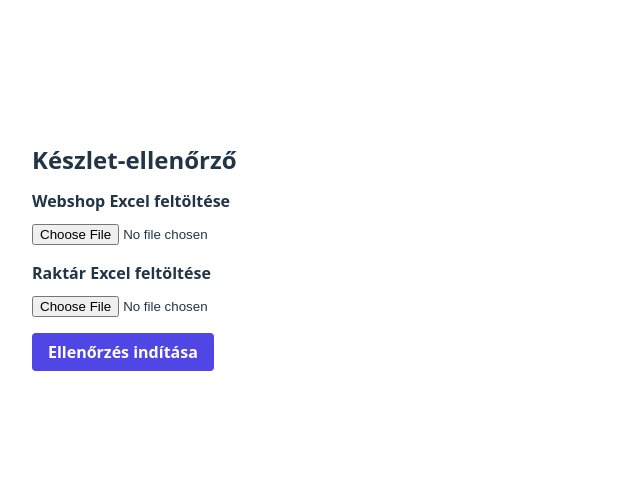
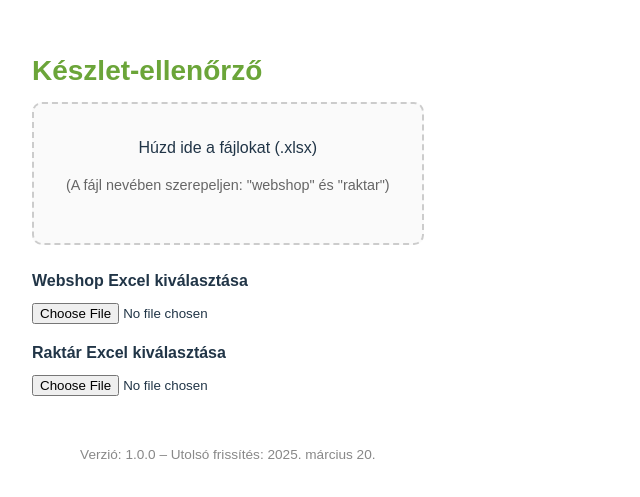
Before and after one commit to vajki8/keszlet-ellenor, a React (Vite) app: page / in a window 1280 px wide. Shown: the part 149-646 px from the top of the page, without its empty margins (0-640 px from the left). Built offline with nearby package versions, Linux system fonts and the light colour scheme.

Commit message:
In-site preview,Version,Sort

```diff
--- a/src/App.jsx
+++ b/src/App.jsx
@@ -1,14 +1,27 @@
-import { useState } from "react";
+import { useState, useCallback, useEffect } from "react";
 import * as XLSX from "xlsx";
 
 function App() {
   const [raktarFile, setRaktarFile] = useState(null);
   const [webshopFile, setWebshopFile] = useState(null);
+  const [dragOver, setDragOver] = useState(false);
+  const [summary, setSummary] = useState(null);
+  const [filterText, setFilterText] = useState("");
+  const [filterField, setFilterField] = useState("Cikkszám");
 
-  function handleFileUpload(e, setter) {
-    const file = e.target.files[0];
-    setter(file);
-  }
+  const handleFileUpload = (file) => {
+    if (!file.name.endsWith(".xlsx")) return;
+    const lowered = file.name.toLowerCase();
+    if (lowered.includes("raktar")) setRaktarFile(file);
+    else if (lowered.includes("webshop")) setWebshopFile(file);
+  };
+
+  const handleDrop = useCallback((e) => {
+    e.preventDefault();
+    setDragOver(false);
+    const files = Array.from(e.dataTransfer.files);
+    files.forEach(handleFileUpload);
+  }, []);
 
   function readExcel(file) {
     return new Promise((resolve, reject) => {
@@ -26,12 +39,13 @@ function App() {
     });
   }
 
+  useEffect(() => {
+    if (raktarFile && webshopFile) {
+      handleCompare();
+    }
+  }, [raktarFile, webshopFile]);
+
   async function handleCompare() {
-    if (!raktarFile || !webshopFile) {
-      alert("Töltsd fel mindkét Excel fájlt!");
-      return;
-    }
-
     const raktarData = await readExcel(raktarFile);
     const webshopData = await readExcel(webshopFile);
 
@@ -91,54 +105,148 @@ function App() {
       }
     }
 
+    setSummary({ elteresek, csakWebshopban, csakRaktarban });
+  }
+
+  const handleExport = () => {
+    if (!summary) return;
     const wb = XLSX.utils.book_new();
-    const elteresSheet = XLSX.utils.json_to_sheet(elteresek);
+
+    const elteresSheet = XLSX.utils.json_to_sheet(
+      summary.elteresek.length ? summary.elteresek : [{ "Cikkszám": "", "Termék név": "", "Webshop készlet": "", "Raktárkészlet": "" }]
+    );
     const webshopOnlySheet = XLSX.utils.json_to_sheet(
-      csakWebshopban.length ? csakWebshopban : [{ "Cikkszám": "", "Termék név": "", "Kategória": "" }]
+      summary.csakWebshopban.length ? summary.csakWebshopban : [{ "Cikkszám": "", "Termék név": "", "Kategória": "" }]
     );
-
     const raktarOnlySheet = XLSX.utils.json_to_sheet(
-      csakRaktarban.length ? csakRaktarban : [{ "Cikk-kód": "", "Megnevezés": "", "Szabad készlet": "" }]
+      summary.csakRaktarban.length ? summary.csakRaktarban : [{ "Cikk-kód": "", "Megnevezés": "", "Szabad készlet": "" }]
     );
-
 
     XLSX.utils.book_append_sheet(wb, elteresSheet, "Eltérések");
     XLSX.utils.book_append_sheet(wb, webshopOnlySheet, "Csak_webshopban");
     XLSX.utils.book_append_sheet(wb, raktarOnlySheet, "Csak_raktarban");
 
     XLSX.writeFile(wb, "keszlet_ellenorzes.xlsx");
-  }
+  };
+
+  const filterRows = (rows) => {
+    if (!filterText) return rows;
+    return rows.filter((row) => {
+      const value = row[filterField];
+      return value && value.toString().toLowerCase().includes(filterText.toLowerCase());
+    });
+  };
+
+  const renderTable = (title, rows) => {
+    const filtered = filterRows(rows);
+    return (
+      <div style={{ marginTop: "2rem" }}>
+        <h2 style={{ fontSize: "1.25rem", color: "#333" }}>{title} ({filtered.length})</h2>
+        {filtered.length === 0 ? (
+          <p style={{ color: "#777" }}>Nincs találat.</p>
+        ) : (
+          <table style={{ width: "100%", borderCollapse: "collapse", marginTop: "0.5rem" }}>
+            <thead>
+              <tr>
+                {Object.keys(filtered[0]).map((key) => (
+                  <th key={key} style={{ borderBottom: "1px solid #ccc", textAlign: "left", padding: "0.5rem" }}>{key}</th>
+                ))}
+              </tr>
+            </thead>
+            <tbody>
+              {filtered.map((row, i) => (
+                <tr key={i}>
+                  {Object.values(row).map((val, j) => (
+                    <td key={j} style={{ borderBottom: "1px solid #eee", padding: "0.5rem" }}>{val}</td>
+                  ))}
+                </tr>
+              ))}
+            </tbody>
+          </table>
+        )}
+      </div>
+    );
+  };
 
   return (
-    <main style={{ padding: "2rem", maxWidth: "600px", margin: "auto" }}>
-      <h1 style={{ fontSize: "1.5rem", fontWeight: "bold", marginBottom: "1rem" }}>Készlet-ellenőrző</h1>
+    <main style={{ padding: "2rem", maxWidth: "800px", margin: "auto", fontFamily: "sans-serif" }}>
+      <h1 style={{ fontSize: "1.75rem", fontWeight: "bold", color: "#6ba539", marginBottom: "1rem" }}>Készlet-ellenőrző</h1>
+
+      <div
+        onDrop={handleDrop}
+        onDragOver={(e) => { e.preventDefault(); setDragOver(true); }}
+        onDragLeave={() => setDragOver(false)}
+        style={{
+          border: `2px dashed ${dragOver ? "#6ba539" : "#ccc"}`,
+          borderRadius: "10px",
+          padding: "2rem",
+          textAlign: "center",
+          marginBottom: "1.5rem",
+          backgroundColor: dragOver ? "#f5fff0" : "#fafafa",
+        }}
+      >
+        <p style={{ margin: 0 }}>Húzd ide a fájlokat (.xlsx)</p>
+        <p style={{ fontSize: "0.9rem", color: "#666" }}>(A fájl nevében szerepeljen: "webshop" és "raktar")</p>
+      </div>
+
       <div style={{ marginBottom: "1rem" }}>
-        <label style={{ fontWeight: "bold", display: "block", marginBottom: "0.5rem" }}>
-          Webshop Excel feltöltése
-        </label>
-        <input type="file" accept=".xlsx" onChange={(e) => handleFileUpload(e, setWebshopFile)} />
+        <label style={{ fontWeight: "bold", display: "block", marginBottom: "0.5rem" }}>Webshop Excel kiválasztása</label>
+        <input type="file" accept=".xlsx" onChange={(e) => setWebshopFile(e.target.files[0])} />
       </div>
       <div style={{ marginBottom: "1rem" }}>
-        <label style={{ fontWeight: "bold", display: "block", marginBottom: "0.5rem" }}>
-          Raktár Excel feltöltése
-        </label>
-        <input type="file" accept=".xlsx" onChange={(e) => handleFileUpload(e, setRaktarFile)} />
+        <label style={{ fontWeight: "bold", display: "block", marginBottom: "0.5rem" }}>Raktár Excel kiválasztása</label>
+        <input type="file" accept=".xlsx" onChange={(e) => setRaktarFile(e.target.files[0])} />
       </div>
+
+      <div style={{ marginBottom: "1rem" }}>
+        {webshopFile && <div style={{ color: "green" }}>✔️ Webshop fájl betöltve</div>}
+        {raktarFile && <div style={{ color: "green" }}>✔️ Raktár fájl betöltve</div>}
+      </div>
+
+      {summary && (
+        <>
           <button
-        onClick={handleCompare}
-        disabled={!raktarFile || !webshopFile}
+            onClick={handleExport}
             style={{
-          backgroundColor: "#4f46e5",
+              backgroundColor: "#6ba539",
               color: "white",
               padding: "0.5rem 1rem",
               border: "none",
-          borderRadius: "4px",
+              borderRadius: "6px",
               cursor: "pointer",
               fontWeight: "bold",
+              marginBottom: "2rem",
             }}
           >
-        Ellenőrzés indítása
+            Riport letöltése Excelként
           </button>
+
+          <div style={{ marginBottom: "1rem" }}>
+            <label style={{ marginRight: "0.5rem" }}>Szűrés mező:</label>
+            <select value={filterField} onChange={(e) => setFilterField(e.target.value)}>
+              <option value="Cikkszám">Cikkszám</option>
+              <option value="Cikk-kód">Cikk-kód</option>
+              <option value="Termék név">Termék név</option>
+              <option value="Megnevezés">Megnevezés</option>
+            </select>
+            <input
+              type="text"
+              placeholder="Szűrés..."
+              value={filterText}
+              onChange={(e) => setFilterText(e.target.value)}
+              style={{ marginLeft: "0.5rem", padding: "0.25rem" }}
+            />
+          </div>
+
+          {renderTable("Eltérések", summary.elteresek)}
+          {renderTable("Csak a webshopban", summary.csakWebshopban)}
+          {renderTable("Csak a raktárban", summary.csakRaktarban)}
+        </>
+      )}
+
+      <footer style={{ marginTop: "3rem", fontSize: "0.85rem", color: "#888", textAlign: "center" }}>
+        Verzió: 1.0.0 – Utolsó frissítés: 2025. március 20.
+      </footer>
     </main>
   );
 }
```
Lines whose indentation alone changed are shown as unchanged.
